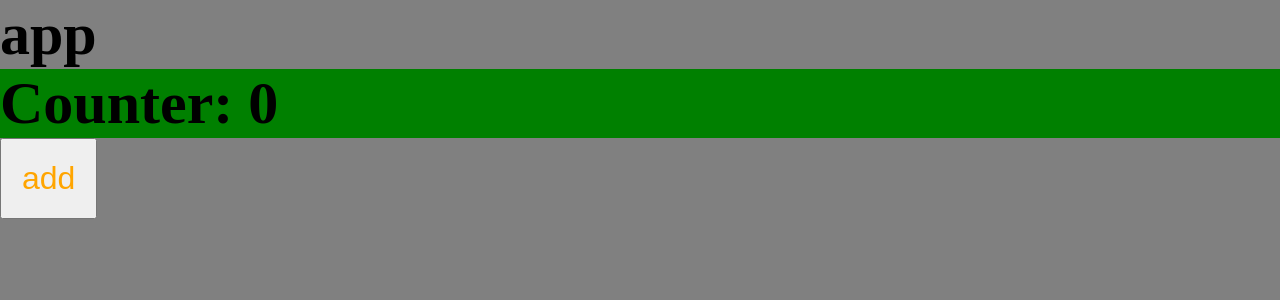
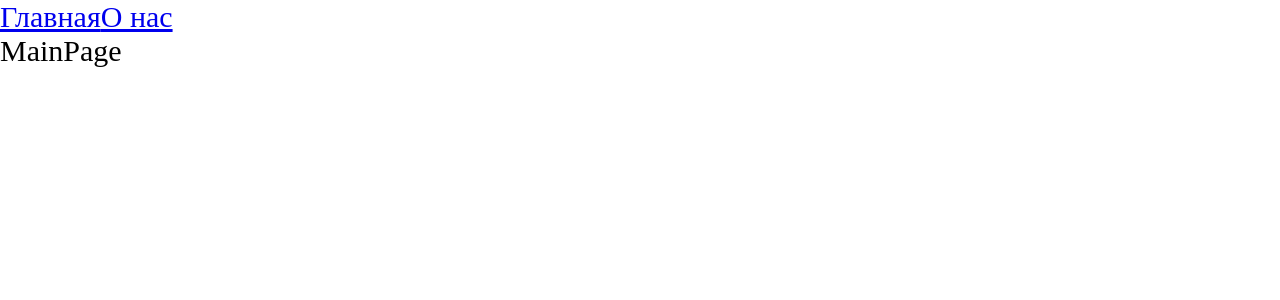
Before and after one commit to Mezin24/blog-project, a React app: page / in a window 1280 px wide. Shown: the top 300 px of the page. Built offline with nearby package versions, Linux system fonts and the light colour scheme.

Commit message:
1.6. add routing

```diff
--- a/package.json
+++ b/package.json
@@ -15,6 +15,7 @@
     "@types/node": "^17.0.21",
     "@types/react": "^17.0.39",
     "@types/react-dom": "^17.0.11",
+    "@types/react-router-dom": "^5.3.3",
     "@types/webpack": "^5.28.0",
     "@types/webpack-dev-server": "^4.7.2",
     "css-loader": "^6.6.0",
@@ -32,6 +33,7 @@
   },
   "dependencies": {
     "react": "^17.0.2",
-    "react-dom": "^17.0.2"
+    "react-dom": "^17.0.2",
+    "react-router-dom": "^6.2.1"
   }
 }
--- a/src/App.tsx
+++ b/src/App.tsx
@@ -1,11 +1,20 @@
-import Counter from './components/Counter';
+import { Link, Route, Routes } from 'react-router-dom';
 import './index.scss';
+import { Suspense } from 'react';
+import { AboutPageAsync } from './pages/AboutPage/AboutPage.async';
+import { MainPageAsync } from './pages/MainPage/MainPage.async';
 
 const App = () => {
   return (
     <div className='app'>
-      <h1>app</h1>
-      <Counter />
+      <Link to='/'>Главная</Link>
+      <Link to='/about'>О нас</Link>
+      <Suspense fallback={<h1>Loading...</h1>}>
+        <Routes>
+          <Route path='/about' element={<AboutPageAsync />} />
+          <Route path='/' element={<MainPageAsync />} />
+        </Routes>
+      </Suspense>
     </div>
   );
 };
--- a/src/index.scss
+++ b/src/index.scss
@@ -7,12 +7,3 @@
 .app {
   font-size: 30px;
 }
-
-body {
-  background-color: gray;
-  color: black
-}
-
-button {
-  padding: 20px;
-}
--- a/src/index.tsx
+++ b/src/index.tsx
@@ -1,4 +1,10 @@
 import { render } from 'react-dom';
 import App from './App';
+import { BrowserRouter } from 'react-router-dom';
 
-render(<App />, document.getElementById('root'));
+render(
+  <BrowserRouter>
+    <App />
+  </BrowserRouter>,
+  document.getElementById('root')
+);
--- /dev/null
+++ b/src/pages/AboutPage/AboutPage.async.tsx
@@ -0,0 +1,11 @@
+import { lazy } from 'react';
+
+export const AboutPageAsync = lazy(
+  () =>
+    new Promise((res) =>
+      setTimeout(() => {
+        // @ts-ignore
+        res(import('./AboutPage'));
+      }, 1000)
+    )
+);
--- /dev/null
+++ b/src/pages/AboutPage/AboutPage.tsx
@@ -0,0 +1,4 @@
+const AboutPage = () => {
+  return <div>AboutPage</div>;
+};
+export default AboutPage;
--- /dev/null
+++ b/src/pages/MainPage/MainPage.async.tsx
@@ -0,0 +1,11 @@
+import { lazy } from 'react';
+
+export const MainPageAsync = lazy(
+  () =>
+    new Promise((res) =>
+      setTimeout(() => {
+        // @ts-ignore
+        res(import('./MainPage'));
+      }, 1000)
+    )
+);
--- /dev/null
+++ b/src/pages/MainPage/MainPage.tsx
@@ -0,0 +1,4 @@
+const MainPage = () => {
+  return <div>MainPage</div>;
+};
+export default MainPage;
```
Also changed, not shown: 3 other files (tests, documents, lock files or other folders).
